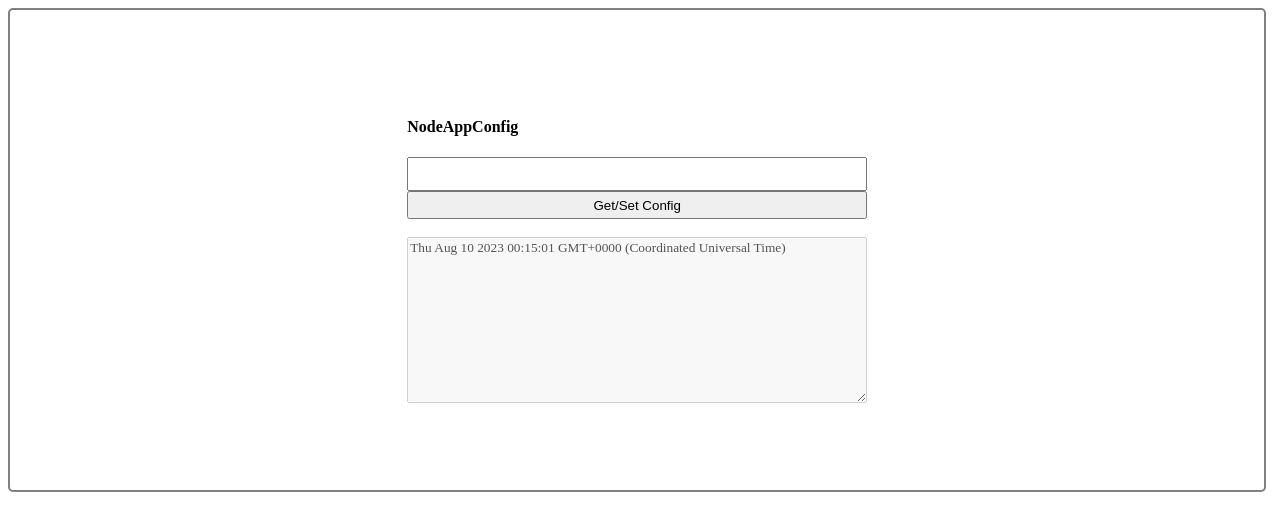
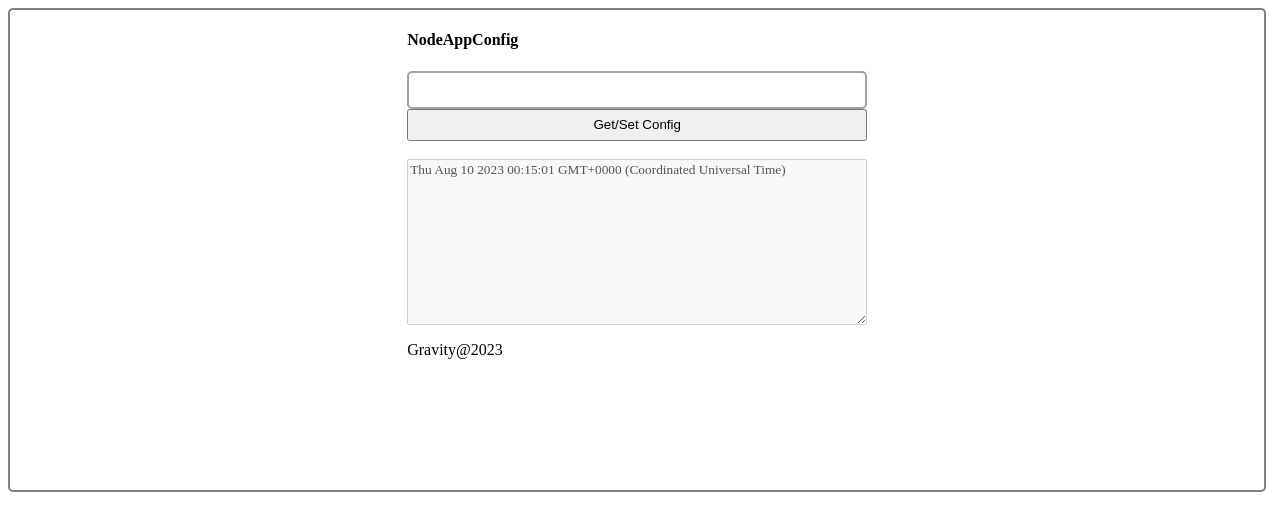
Before and after one commit to BluRay/mymcu, a plain HTML site: page RaspberryPi/node_apps/index.html in a window 1280 px wide. Drawn offline with Linux system fonts and the light colour scheme.

Commit message:
UPDATE@OFFICE

```diff
--- a/RaspberryPi/node_apps/index.html
+++ b/RaspberryPi/node_apps/index.html
@@ -7,9 +7,10 @@
 <body>
   <div class="maindiv">
     <h4>NodeAppConfig</h4>
-    <input id="config" style="height:28px" />
-    <button onclick="getConfig()" style="height:28px">Get/Set Config</button><br/>
+    <input id="config" />
+    <button onclick="getConfig()" style="height:32px;">Get/Set Config</button><br/>
     <textarea rows="10" cols="60" id="config_msg" disabled style="font-family: '微软雅黑'"></textarea>
+    <p>Gravity@2023</p>
   </div>
 </body>
 <script>
@@ -39,6 +40,18 @@ function getConfig() {
   border-radius: 5px;
   display: grid;
   place-content: center;
+  align-content: baseline;
+}
+input
+{
+  height:32px;
+  border-radius:5px;
+  outline:none;
+  border-top-style: groove;
+  border-right-style: groove;
+  border-bottom-style: groove;
+  border-left-style: groove;
+  border:2px solid #a1a1a1;
 }
 </style>
 </html>
```
Also changed, not shown: RaspberryPi/node_apps/server.js (+30 -32 lines), 1 other file.
